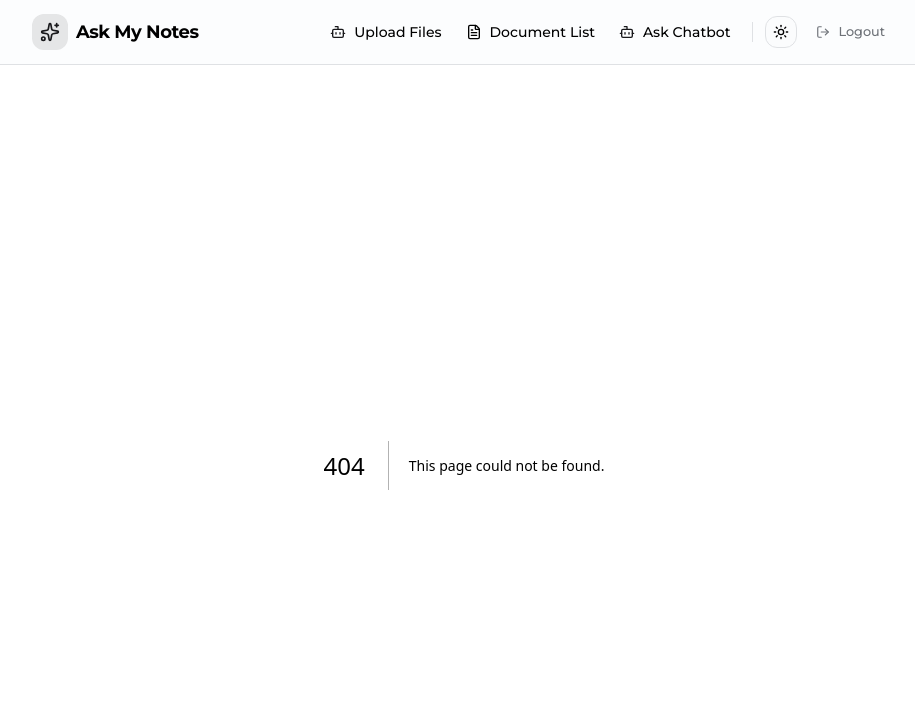
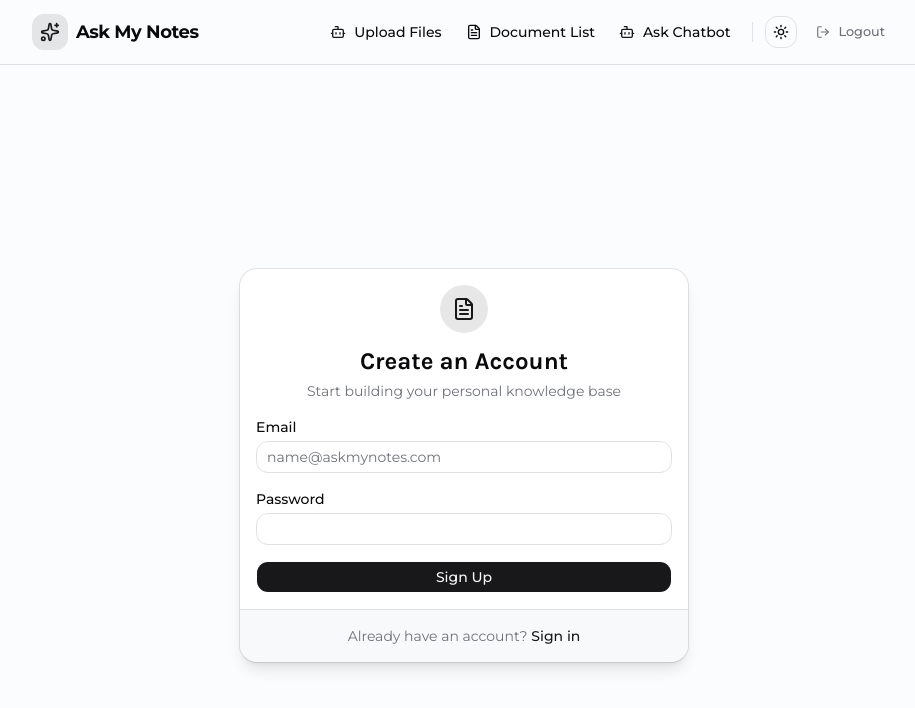
Before and after one commit to yy933/Ask-my-notes, a Next.js app: page /register in a window 1280 px wide. Before the commit this address had no page. Shown: the top 708 px of the page, without its empty margins (176-1091 px from the left). Built offline with nearby package versions, Linux system fonts and the light colour scheme.

Commit message:
feat(auth): create register page. Extract auth form card component.

```diff
--- a/app/login/page.tsx
+++ b/app/login/page.tsx
@@ -2,66 +2,22 @@
 
 import { useActionState } from 'react';
 import { loginAction } from '@/app/actions/auth';
-import { Button } from '@/components/ui/button';
-import { Input } from '@/components/ui/input';
-import { Card, CardHeader, CardTitle, CardContent, CardFooter } from '@/components/ui/card';
-import { FileText, Loader2 } from 'lucide-react';
-import Link from 'next/link';
+import { AuthFormCard } from '@/components/auth-form-card';
 
 export default function LoginPage() {
   const [state, formAction, isPending] = useActionState(loginAction, null);
 
   return (
-    <div className="bg-background flex min-h-screen items-center justify-center p-4">
-      <Card className="w-full max-w-md shadow-lg">
-        <CardHeader className="text-center">
-          <div className="bg-primary/10 mx-auto mb-2 flex h-12 w-12 items-center justify-center rounded-full">
-            <FileText className="text-primary h-6 w-6" />
-          </div>
-          <CardTitle className="text-2xl font-bold">Welcome Back!</CardTitle>
-          <p className="text-muted-foreground text-sm">Sign in to your AskMyNotes account</p>
-        </CardHeader>
-
-        <CardContent>
-          <form action={formAction} className="space-y-4">
-            <div>
-              <label className="text-sm font-medium" htmlFor="email">
-                Email
-              </label>
-              <Input
-                id="email"
-                name="email"
-                type="email"
-                placeholder="name@askmynotes.com"
-                required
-                className="mt-1"
-              />
-            </div>
-
-            <div>
-              <label className="text-sm font-medium" htmlFor="password">
-                Password
-              </label>
-              <Input id="password" name="password" type="password" required className="mt-1" />
-            </div>
-
-            {state && !state.success && (
-              <p className="text-destructive text-sm font-medium">{state.message}</p>
-            )}
-
-            <Button type="submit" className="w-full cursor-pointer" disabled={isPending}>
-              {isPending ? <Loader2 className="mr-2 h-4 w-4 animate-spin" /> : 'Sign In'}
-            </Button>
-          </form>
-        </CardContent>
-
-        <CardFooter className="justify-center text-sm">
-          <span className="text-muted-foreground">Don&apos;t have an account?</span>
-          <Link href="/register" className="text-primary ml-1 font-medium hover:underline">
-            Sign up
-          </Link>
-        </CardFooter>
-      </Card>
-    </div>
+    <AuthFormCard
+      title="Welcome Back!"
+      subtitle="Sign in to your AskMyNotes account"
+      action={formAction}
+      isPending={isPending}
+      state={state}
+      submitText="Sign In"
+      footerText="Don't have an account?"
+      footerLinkText="Sign up"
+      footerLinkHref="/register"
+    />
   );
 }
--- /dev/null
+++ b/app/register/page.tsx
@@ -0,0 +1,23 @@
+'use client';
+
+import { useActionState } from 'react';
+import { registerAction } from '@/app/actions/auth';
+import { AuthFormCard } from '@/components/auth-form-card';
+
+export default function RegisterPage() {
+  const [state, formAction, isPending] = useActionState(registerAction, null);
+
+  return (
+    <AuthFormCard
+      title="Create an Account"
+      subtitle="Start building your personal knowledge base"
+      action={formAction}
+      isPending={isPending}
+      state={state}
+      submitText="Sign Up"
+      footerText="Already have an account?"
+      footerLinkText="Sign in"
+      footerLinkHref="/login"
+    />
+  );
+}
--- /dev/null
+++ b/components/auth-form-card.tsx
@@ -0,0 +1,78 @@
+'use client';
+
+import { Button } from '@/components/ui/button';
+import { Input } from '@/components/ui/input';
+import { Card, CardHeader, CardTitle, CardContent, CardFooter } from '@/components/ui/card';
+import type { AuthFormCardProps } from '@/types';
+import { FileText, Loader2 } from 'lucide-react';
+import Link from 'next/link';
+
+export function AuthFormCard({
+  title,
+  subtitle,
+  action,
+  isPending,
+  state,
+  submitText,
+  footerText,
+  footerLinkText,
+  footerLinkHref,
+}: AuthFormCardProps) {
+  return (
+    <div className="bg-background flex min-h-screen items-center justify-center p-4">
+      <Card className="w-full max-w-md shadow-lg">
+        <CardHeader className="text-center">
+          <div className="bg-primary/10 mx-auto mb-2 flex h-12 w-12 items-center justify-center rounded-full">
+            <FileText className="text-primary h-6 w-6" />
+          </div>
+          <CardTitle className="text-2xl font-bold">{title}</CardTitle>
+          <p className="text-muted-foreground text-sm">{subtitle}</p>
+        </CardHeader>
+
+        <CardContent>
+          <form action={action} className="space-y-4">
+            <div>
+              <label className="text-sm font-medium" htmlFor="email">
+                Email
+              </label>
+              <Input
+                id="email"
+                name="email"
+                type="email"
+                placeholder="name@askmynotes.com"
+                required
+                className="mt-1"
+              />
+            </div>
+
+            <div>
+              <label className="text-sm font-medium" htmlFor="password">
+                Password
+              </label>
+              <Input id="password" name="password" type="password" required className="mt-1" />
+            </div>
+
+            {state && state.message && (
+              <p
+                className={`text-sm font-medium ${state.success ? 'text-green-600' : 'text-destructive'}`}
+              >
+                {state.message}
+              </p>
+            )}
+
+            <Button type="submit" className="w-full cursor-pointer" disabled={isPending}>
+              {isPending ? <Loader2 className="mr-2 h-4 w-4 animate-spin" /> : submitText}
+            </Button>
+          </form>
+        </CardContent>
+
+        <CardFooter className="justify-center text-sm">
+          <span className="text-muted-foreground">{footerText}</span>
+          <Link href={footerLinkHref} className="text-primary ml-1 font-medium hover:underline">
+            {footerLinkText}
+          </Link>
+        </CardFooter>
+      </Card>
+    </div>
+  );
+}
--- a/types/index.ts
+++ b/types/index.ts
@@ -50,3 +50,16 @@ export type PreviewDialogProps = {
   title: string;
   content: string;
 };
+
+// auth related props
+export interface AuthFormCardProps {
+  title: string;
+  subtitle: string;
+  action: (formData: FormData) => void;
+  isPending: boolean;
+  state: { success?: boolean; message?: string } | null;
+  submitText: string;
+  footerText: string;
+  footerLinkText: string;
+  footerLinkHref: string;
+}
```
